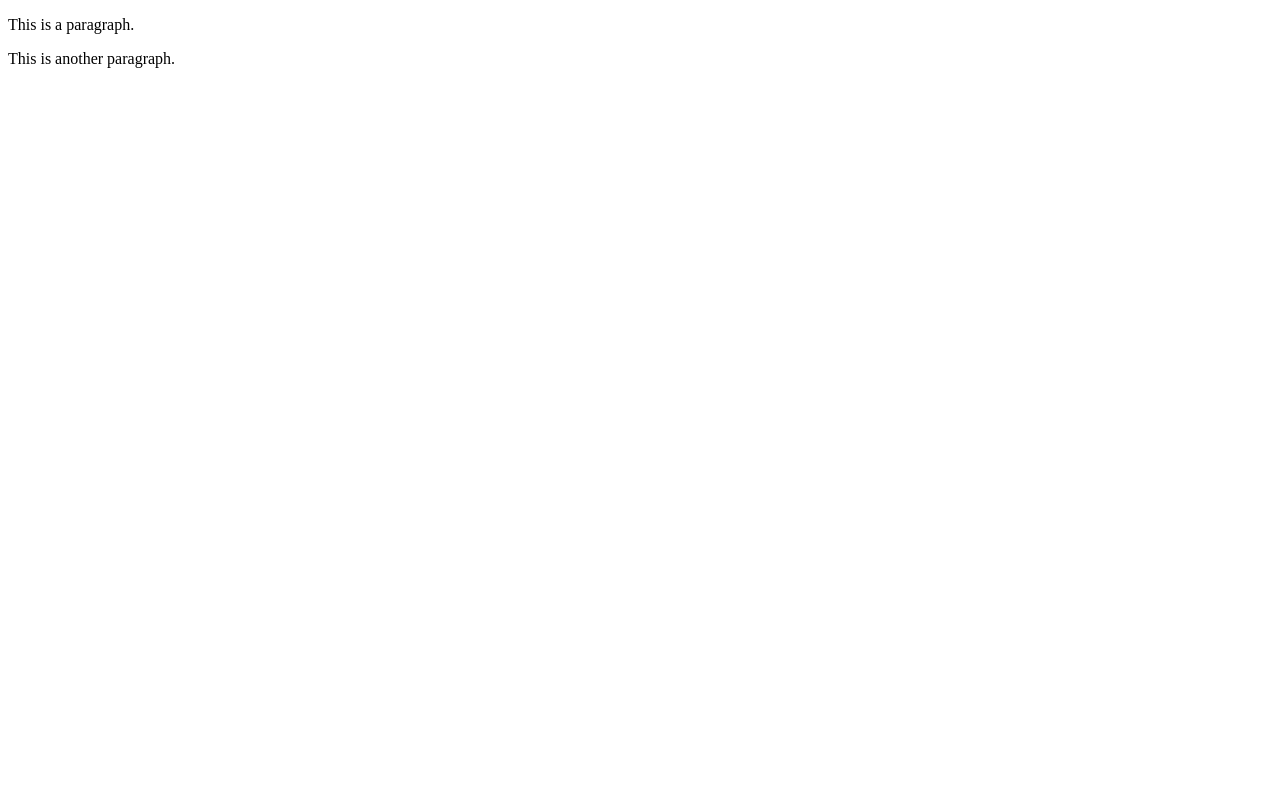
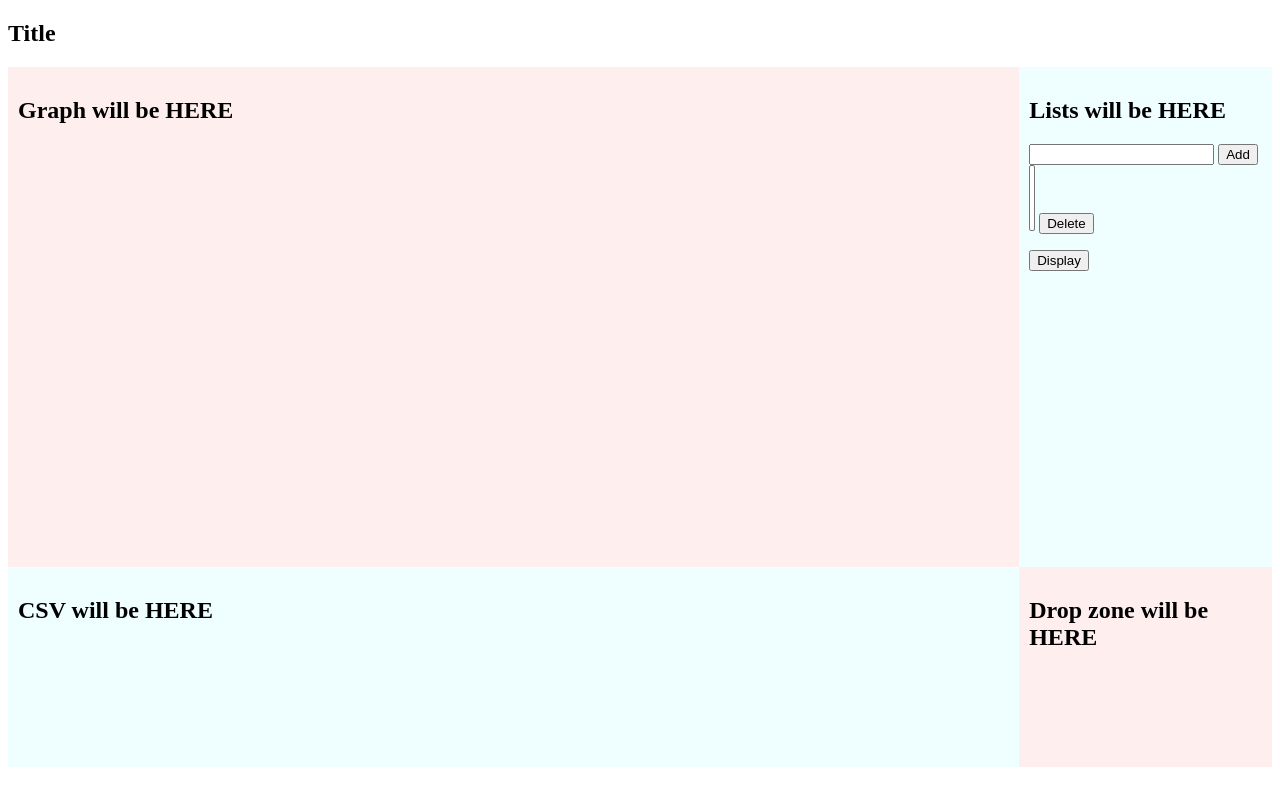
Before and after one commit to tomershay100/Anomaly-Detection-WebApp, a website: page index.html in a window 1280 px wide. Drawn offline with Linux system fonts and the light colour scheme.

Commit message:
added list of models

```diff
--- a/index.html
+++ b/index.html
@@ -1,11 +1,103 @@
 <!DOCTYPE html>
-<html lang="en">
+<html lang="">
+<script src="index.js"></script>
 <head>
-    <meta charset="UTF-8">
-    <title>Title</title>
+  <meta name="viewport" content="width=device-width, initial-scale=1">
+  <style>
+    * {
+      box-sizing: border-box;
+    }
+
+    /* Create two equal columns that floats next to each other */
+    .column11 {
+      float: left;
+      width: 80%;
+      padding: 10px;
+      height: 500px;
+    }
+
+    .column21 {
+      float: left;
+      width: 80%;
+      padding: 10px;
+      height: 200px;
+    }
+
+    .column12 {
+      float: right;
+      width: 20%;
+      padding: 10px;
+      height: 500px;
+    }
+
+    .column22 {
+      float: right;
+      width: 20%;
+      padding: 10px;
+      height: 200px;
+    }
+
+    /* Clear floats after the columns */
+    .row:after {
+      content: "";
+      display: table;
+      clear: both;
+    }
+
+    /* Responsive layout - makes the two columns stack on top of each other instead of next to each other */
+    @media screen and (max-width: 600px) and (max-height: 400px){
+      .column11 {
+        width: 100%;
+        height: 100%;
+      }
+      .column21 {
+        width: 100%;
+        height: 100%;
+      }
+      .column12 {
+        width: 100%;
+        height: 100%;
+      }
+      .column22 {
+        width: 100%;
+        height: 100%;
+      }
+    }
+  </style>
+  <title>TomerShay</title>
 </head>
 <body>
-<p>This is a paragraph.</p>
-<p>This is another paragraph.</p>
+
+<h2>Title</h2>
+
+<div class="row">
+  <div class="column11" style="background-color:#FEEFEE;">
+    <h2>Graph will be HERE</h2>
+  </div>
+  <div class="column12" style="background-color:#EFFEFF;">
+    <h2>Lists will be HERE</h2>
+    <form name="form1">
+      <input id="txtValue" name="txtValue" type="text"/>
+      <input type="button" name="add" value="Add" onclick="addValue();"/>
+      <select id="lstValue" name="lstValue" multiple>
+        <option value="empty">
+      </select>
+      <input type="button" name="delete" value="Delete" onclick="deleteValue();"/>
+    </form>
+    <p id="listOfFiles"></p>
+    <input type = "button" onclick = "updateList()" value = "Display">
+    <script>
+      //}
+    </script>
+  </div>
+</div>
+<div class="row">
+  <div class="column21" style="background-color:#EFFEFF;">
+    <h2>CSV will be HERE</h2>
+  </div>
+  <div class="column22" style="background-color:#FEEFEE;">
+    <h2>Drop zone will be HERE</h2>
+  </div>
+</div>
 </body>
 </html>
--- a/index.js
+++ b/index.js
@@ -0,0 +1,64 @@
+function sleep(time) {
+    return new Promise((resolve) => setTimeout(resolve, time));
+}
+
+function syncList() {
+    setTimeout(updateList, 0);
+}
+
+function updateList() {
+    //while (true) {
+        //sleep(1000).then(r => {
+            let xhttp;
+            xhttp = new XMLHttpRequest();
+
+            xhttp.open("GET", "/api/models", true);
+            xhttp.send();
+
+            xhttp.onreadystatechange = function () {
+                if (this.readyState === 4 && this.status === 200) {
+                    let myObj = JSON.parse(this.responseText);
+                    let list = "";
+                    for (const myObjKey in myObj) {
+                        list += myObj[myObjKey].id + " ";
+                        addValue(myObj[myObjKey].id);
+                    }
+                    document.getElementById("listOfFiles").innerHTML =
+                        list;
+                }
+            };
+        //});
+
+   // }
+}
+
+
+var lastAddedIndex = 0;
+function addValue(value) {
+    //alert("Please select any item from the ListBox");
+
+    //var v = document.form1.txtValue.value;
+    //document.getElementById("tomer").innerHTML=v;
+    // get the TextBox Value and assign it into the variable
+    document.form1.lstValue.options[lastAddedIndex++] = new Option(value, value);
+    return true;
+}
+function deleteValue() {
+    var s = 1;
+    var Index;
+    if (document.form1.lstValue.selectedIndex === -1) {
+        alert("Please select any item from the ListBox");
+        return true;
+    }
+    while (s > 0) {
+        Index = document.form1.lstValue.selectedIndex;
+        if (Index >= 0) {
+            document.form1.lstValue.options[Index] = null;
+            --lastAddedIndex;
+        }
+        else
+            document.
+                s = 0;
+    }
+    return true;
+}
```
Also changed, not shown: app.js (+8 -2 lines), index.css (added).
